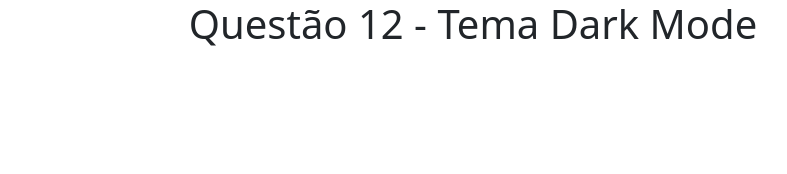
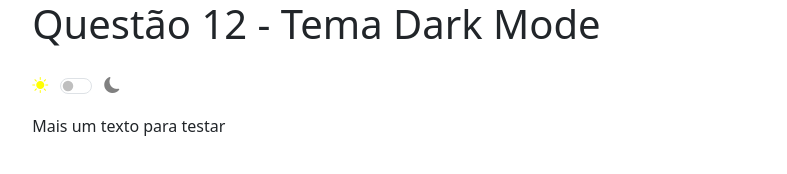
Before and after one commit to pessotticamilly/JS_ManipulandoHTMLECSS, a plain HTML site: page questao_12/index.html in a window 1280 px wide. Shown: the whole page, without its empty margins (167-954 px from the left). Drawn offline with nearby package versions, Linux system fonts and the light colour scheme.

Commit message:
feat: questao 12

```diff
--- a/questao_12/index.html
+++ b/questao_12/index.html
@@ -6,6 +6,7 @@
     <title>Questão 12</title>
     <link rel="stylesheet" href="style.css">
     <link href="https://cdn.jsdelivr.net/npm/bootstrap@5.3.8/dist/css/bootstrap.min.css" rel="stylesheet" integrity="sha384-sRIl4kxILFvY47J16cr9ZwB07vP4J8+LH7qKQnuqkuIAvNWLzeN8tE5YBujZqJLB" crossorigin="anonymous">
+    <link rel="stylesheet" href="https://cdn.jsdelivr.net/npm/bootstrap-icons@1.13.1/font/bootstrap-icons.min.css">
     <script src="script.js" defer></script>
     <script src="https://cdn.jsdelivr.net/npm/bootstrap@5.3.8/dist/js/bootstrap.bundle.min.js" integrity="sha384-FKyoEForCGlyvwx9Hj09JcYn3nv7wiPVlz7YYwJrWVcXK/BmnVDxM+D2scQbITxI" crossorigin="anonymous" defer></script>
 </head>
@@ -15,6 +16,20 @@
             <div class="col-12">
                 <h1>Questão 12 - Tema Dark Mode</h1>
             </div>
+            <div class="col-12 d-flex align-items-center">
+                <label class="form-check-label" for="themeSwitch">
+                    <i class="bi bi-brightness-high-fill"></i>
+                </label>
+                <div class="form-check form-switch d-flex justify-content-center align-items-center mx-2">
+                    <input id="themeSwitch" class="form-check-input" type="checkbox" role="switch">
+                </div>
+                <label class="form-check-label" for="themeSwitch">
+                    <i class="bi bi-moon-fill"></i>
+                </label>
+            </div>
+            <div class="col-12">
+                <p>Mais um texto para testar</p>
+            </div>
         </div>
     </div>
 </body>
--- a/questao_12/script.js
+++ b/questao_12/script.js
@@ -0,0 +1,5 @@
+const themeSwitch = document.getElementById("themeSwitch");
+
+themeSwitch.addEventListener("change", () => {
+    document.body.classList.toggle("dark-mode");
+});
--- a/questao_12/style.css
+++ b/questao_12/style.css
@@ -0,0 +1,25 @@
+body {
+    background-color: white;
+    color: black;
+}
+
+body .bi-brightness-high-fill {
+    color: yellow;
+}
+
+body .bi-moon-fill {
+    color: grey;
+}
+
+.dark-mode {
+    background-color: #212529;
+    color: white;
+}
+
+.dark-mode .bi-brightness-high-fill {
+    color: grey;
+}
+
+.dark-mode .bi-moon-fill {
+    color: skyblue;
+}
```
Also changed, not shown: questao_09/index.html (+0 -1 lines).
